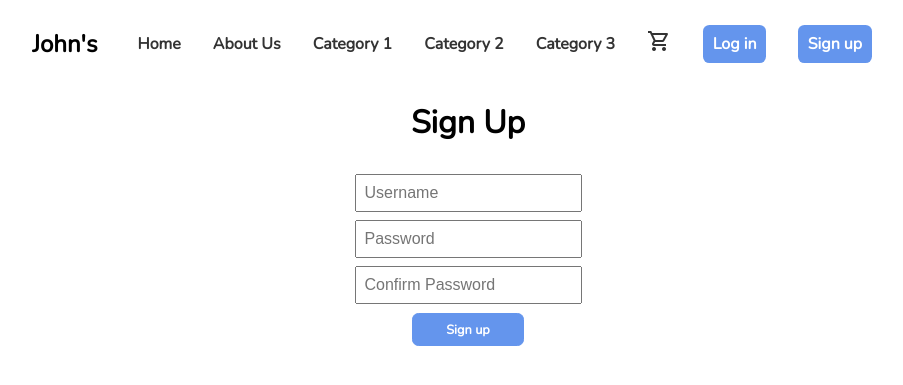
After one commit to jonl210/digital-flea-market, a Django app: page /signup in a window 1280 px wide. The commit adds this page. Shown: the top 385 px of the page, without its empty margins (172-1075 px from the left). Run offline with Django 4.2, Linux system fonts and the light colour scheme.

Commit message:
Create sign up page

```diff
--- /dev/null
+++ b/home/static/home/signup-style.css
@@ -0,0 +1,43 @@
+main {
+  display: flex;
+  justify-content: center;
+  flex-direction: column;
+  align-items: center;
+}
+
+main h1 {
+  font-family: "Nunito", sans-serif;
+}
+
+main form {
+  display: flex;
+  flex-direction: column;
+}
+
+main form input {
+  font-size: 1rem;
+  padding: 0.5rem;
+}
+
+main form button {
+  width: 7rem;
+  margin-top: 0.6rem;
+  align-self: center;
+  cursor: pointer;
+  padding: 0.4rem;
+  background-color: cornflowerblue;
+  border: 1px solid cornflowerblue;
+  color: #fff;
+  font-family: "Nunito", sans-serif;
+  font-weight: bold;
+  border-radius: 0.4rem;
+  font-size: 0.8rem;
+}
+
+main p {
+  font-family: "Nunito", sans-serif;
+}
+
+.signup-input {
+  margin-top: 0.5rem;
+}
--- a/home/templates/home/login.html
+++ b/home/templates/home/login.html
@@ -15,7 +15,7 @@
         <input class="login-input" type="password" placeholder="Password" />
         <button type="submit">Log in</button>
       </form>
-      <p>Need an account? <a href="#">Sign up</a></p>
+      <p>Need an account? <a href="{% url 'home:signup' %}">Sign up</a></p>
     </main>
   </body>
 </html>
--- a/home/templates/home/navbar.html
+++ b/home/templates/home/navbar.html
@@ -33,6 +33,7 @@
             >
           </li>
           <li><a class="login-btn" href="{% url 'home:login' %}">Log in</a></li>
+          <li><a class="login-btn" href="{% url 'home:signup' %}">Sign up</a></li>
         </ul>
       </nav>
     </header>
--- /dev/null
+++ b/home/templates/home/signup.html
@@ -0,0 +1,22 @@
+{% load static %}
+
+
+<!DOCTYPE html>
+<html>
+  <head>
+    <title>Joe's • Sign Up</title>
+    <link rel="stylesheet" href="{% static 'home/signup-style.css' %}" />
+  </head>
+  <body>
+    {% include "home/navbar.html" %}
+    <main>
+      <h1>Sign Up</h1>
+      <form>
+        <input class="signup-input" type="text" placeholder="Username" />
+        <input class="signup-input" type="password" placeholder="Password" />
+        <input class="signup-input" type="password" placeholder="Confirm Password" />
+        <button type="submit">Sign up</button>
+      </form>
+    </main>
+  </body>
+</html>
--- a/home/urls.py
+++ b/home/urls.py
@@ -6,4 +6,5 @@ app_name = 'home'
 urlpatterns = [
     path('', views.index, name='index'),
     path('login', views.login_page, name='login'),
+    path('signup', views.signup_page, name='signup'),
 ]
--- a/home/views.py
+++ b/home/views.py
@@ -5,3 +5,6 @@ def index(request):
 
 def login_page(request):
     return render(request, "home/login.html")
+
+def signup_page(request):
+    return render(request, "home/signup.html")
```
